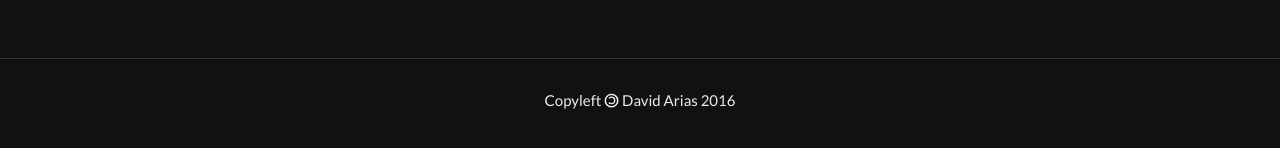
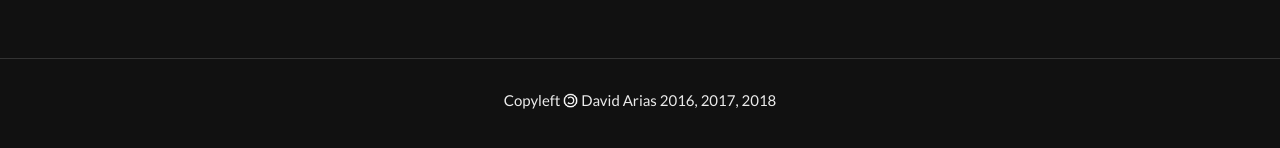
Before and after one commit to davidarias/davidarias.github.io, a Jekyll site: the page built from about.md, in a window 1280 px wide. Shown: the part 390-538 px from the top of the page. Built offline with Jekyll 4.4.1, drawn with Linux system fonts in a browser that asks for light colours.

Commit message:
updated footer

```diff
--- a/_includes/footer.html
+++ b/_includes/footer.html
@@ -2,59 +2,7 @@
 
   <div class="wrap">
 
-    <!-- <div class="footer-col-1 column"> -->
-    <!--   <ul> -->
-    <!--     <li>{{ site.title }}</li> -->
-    <!--     <li><a href="mailto:{{ site.email }}">{{ site.email }}</a></li> -->
-    <!--   </ul> -->
-    <!-- </div> -->
-
-    <!-- <div class="footer-col-2 column"> -->
-    <!--   <ul> -->
-    <!--     {% if site.github_username %}<li> -->
-    <!--       <a href="https://github.com/{{ site.github_username }}"> -->
-    <!--         <span class="icon github"> -->
-    <!--           <svg version="1.1" class="github-icon-svg" xmlns="http://www.w3.org/2000/svg" xmlns:xlink="http://www.w3.org/1999/xlink" x="0px" y="0px" -->
-    <!--              viewBox="0 0 16 16" enable-background="new 0 0 16 16" xml:space="preserve"> -->
-    <!--             <path fill-rule="evenodd" clip-rule="evenodd" fill="#C2C2C2" d="M7.999,0.431c-4.285,0-7.76,3.474-7.76,7.761 -->
-    <!--             c0,3.428,2.223,6.337,5.307,7.363c0.388,0.071,0.53-0.168,0.53-0.374c0-0.184-0.007-0.672-0.01-1.32 -->
-    <!--             c-2.159,0.469-2.614-1.04-2.614-1.04c-0.353-0.896-0.862-1.135-0.862-1.135c-0.705-0.481,0.053-0.472,0.053-0.472 -->
-    <!--             c0.779,0.055,1.189,0.8,1.189,0.8c0.692,1.186,1.816,0.843,2.258,0.645c0.071-0.502,0.271-0.843,0.493-1.037 -->
-    <!--             C4.86,11.425,3.049,10.76,3.049,7.786c0-0.847,0.302-1.54,0.799-2.082C3.768,5.507,3.501,4.718,3.924,3.65 -->
-    <!--             c0,0,0.652-0.209,2.134,0.796C6.677,4.273,7.34,4.187,8,4.184c0.659,0.003,1.323,0.089,1.943,0.261 -->
-    <!--             c1.482-1.004,2.132-0.796,2.132-0.796c0.423,1.068,0.157,1.857,0.077,2.054c0.497,0.542,0.798,1.235,0.798,2.082 -->
-    <!--             c0,2.981-1.814,3.637-3.543,3.829c0.279,0.24,0.527,0.713,0.527,1.437c0,1.037-0.01,1.874-0.01,2.129 -->
-    <!--             c0,0.208,0.14,0.449,0.534,0.373c3.081-1.028,5.302-3.935,5.302-7.362C15.76,3.906,12.285,0.431,7.999,0.431z"/> -->
-    <!--           </svg> -->
-    <!--         </span> -->
-    <!--         <span class="username">{{ site.github_username }}</span> -->
-    <!--       </a> -->
-    <!--     </li>{% endif %} -->
-    <!--     {% if site.twitter_username %}<li> -->
-    <!--       <a href="https://twitter.com/{{ site.twitter_username }}"> -->
-    <!--         <span class="icon twitter"> -->
-    <!--           <svg version="1.1" class="twitter-icon-svg" xmlns="http://www.w3.org/2000/svg" xmlns:xlink="http://www.w3.org/1999/xlink" x="0px" y="0px" -->
-    <!--              viewBox="0 0 16 16" enable-background="new 0 0 16 16" xml:space="preserve"> -->
-    <!--             <path fill="#C2C2C2" d="M15.969,3.058c-0.586,0.26-1.217,0.436-1.878,0.515c0.675-0.405,1.194-1.045,1.438-1.809 -->
-    <!--             c-0.632,0.375-1.332,0.647-2.076,0.793c-0.596-0.636-1.446-1.033-2.387-1.033c-1.806,0-3.27,1.464-3.27,3.27 -->
-    <!--             c0,0.256,0.029,0.506,0.085,0.745C5.163,5.404,2.753,4.102,1.14,2.124C0.859,2.607,0.698,3.168,0.698,3.767 -->
-    <!--             c0,1.134,0.577,2.135,1.455,2.722C1.616,6.472,1.112,6.325,0.671,6.08c0,0.014,0,0.027,0,0.041c0,1.584,1.127,2.906,2.623,3.206 -->
-    <!--             C3.02,9.402,2.731,9.442,2.433,9.442c-0.211,0-0.416-0.021-0.615-0.059c0.416,1.299,1.624,2.245,3.055,2.271 -->
-    <!--             c-1.119,0.877-2.529,1.4-4.061,1.4c-0.264,0-0.524-0.015-0.78-0.046c1.447,0.928,3.166,1.469,5.013,1.469 -->
-    <!--             c6.015,0,9.304-4.983,9.304-9.304c0-0.142-0.003-0.283-0.009-0.423C14.976,4.29,15.531,3.714,15.969,3.058z"/> -->
-    <!--           </svg> -->
-    <!--         </span> -->
-    <!--         <span class="username">{{ site.twitter_username }}</span> -->
-    <!--       </a> -->
-    <!--     </li>{% endif %} -->
-    <!--   </ul> -->
-    <!-- </div> -->
-
-    <!-- <div class="footer-col-3 column"> -->
-    <!--   <p class="text">{{ site.description }}</p> -->
-    <!-- </div> -->
-
-    <p>Copyleft <img class="copyleft" src="{{ site.baseurl}}/img/copyleft-icon.png"> David Arias 2016</p>
+    <p>Copyleft <img class="copyleft" src="{{ site.baseurl}}/img/copyleft-icon.png"> David Arias 2016, 2017, 2018</p>
 
   </div>
 
```
